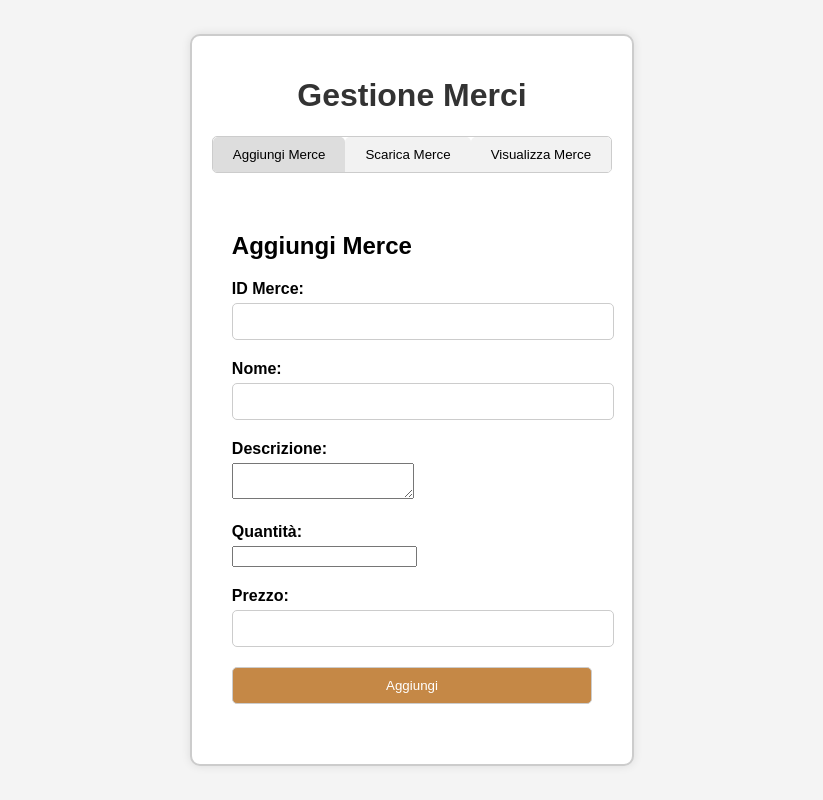
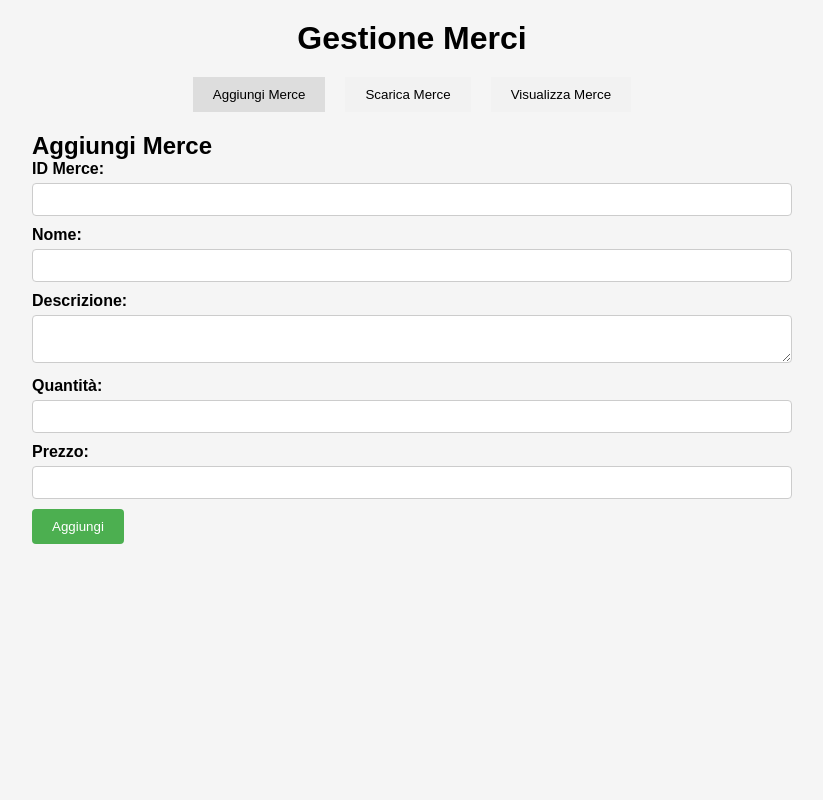
Before and after one commit to vordkan/Raf, a Flask app: page /merce in a window 1280 px wide, after a click on "Aggiungi Merce". Shown: the whole page, without its empty margins (228-1051 px from the left). Run offline with Flask 3, Linux system fonts and the light colour scheme.

Commit message:
aggiornamento css

```diff
--- a/static/css/merci.css
+++ b/static/css/merci.css
@@ -1,137 +1,129 @@
-/* Stile per il wrapper generale della pagina */
-.page-wrapper {
-    max-width: 800px; /* Larghezza massima del riquadro */
-    margin: 50px auto; /* Centra il riquadro nella pagina e aggiunge spazio sopra */
-    padding: 20px; /* Aggiunge spazio intorno ai contenuti */
-    border: 2px solid #ccc; /* Aggiunge un bordo al riquadro */
-    border-radius: 10px; /* Aggiunge un bordo arrotondato */
-    box-shadow: 0 0 10px rgba(0, 0, 0, 0.1); /* Aggiunge un'ombra */
-    background-color: #fff; /* Colore di sfondo */
+/* Reset CSS */
+* {
+    margin: 0;
+    padding: 0;
+    box-sizing: border-box;
 }
 
-/* Stile generale per il corpo della pagina */
 body {
     font-family: Arial, sans-serif;
-    background-color: #f4f4f4;
-    margin: 0;
-    padding: 0;
-    display: flex;
-    justify-content: center;
-    align-items: center;
-    height: 100vh;
+    background-color: #f5f5f5;
 }
 
-/* Stile per il titolo della pagina */
+.page-wrapper {
+    max-width: 800px;
+    margin: 0 auto;
+    padding: 20px;
+}
+
 h1 {
     text-align: center;
-    color: #333; /* Colore del testo modificato */
-}
-
-/* Stile per i form */
-.form-group {
     margin-bottom: 20px;
 }
 
-label {
-    display: block;
-    font-weight: bold;
-    margin-bottom: 5px;
-}
-
-input[type="text"],
-input[type="datetime-local"],
-input[type="submit"],
-select { /* Aggiunto stile per i menu a tendina */
-    width: 100%;
-    padding: 10px;
-    border: 1px solid #ccc;
-    border-radius: 5px;
-}
-
-input[type="submit"] {
-    background-color: #c58846;
-    color: #fff;
-    cursor: pointer;
-    transition: background-color 0.3s;
-}
-
-input[type="submit"]:hover {
-    background-color: #cb7b2b;
-}
-
-/* Stile per i messaggi di errore */
-.error-message {
-    color: red;
-    margin-bottom: 10px;
-}
-
-/* Stile per il calendario */
-.calendar {
-    margin-top: 50px;
-    text-align: center;
-    overflow-x: auto;
-}
-
-.calendar table {
-    width: 100%;
-    border-collapse: collapse;
-}
-
-.calendar th,
-.calendar td {
-    padding: 15px; /* Aggiungi spazio tra le colonne */
-    border: 1px solid #ccc;
-}
-
-.calendar th {
-    background-color: #f2f2f2;
-}
-
-/* Stile per i tab */
 .tabs {
-    overflow: hidden;
-    border: 1px solid #ccc;
-    border-radius: 5px;
+    display: flex;
+    justify-content: center;
     margin-bottom: 20px;
 }
 
 .tab {
-    float: left;
+    margin: 0 10px;
 }
 
 .tab button {
     background-color: #f2f2f2;
-    float: left;
     border: none;
-    outline: none;
+    padding: 10px 20px;
     cursor: pointer;
-    padding: 10px 20px;
-    transition: background-color 0.3s;
-    border-radius: 5px 5px 0 0;
-}
-
-.tab button:hover {
-    background-color: #ddd;
 }
 
 .tab button.active {
-    background-color: #ddd; /* Imposta lo sfondo della tab attiva */
+    background-color: #ddd;
 }
 
 .tabcontent {
     display: none;
-    padding: 20px;
-    border-top: none;
-    clear: both;
 }
 
-/* Stile per il messaggio di successo */
-#addMessage {
-    display: none; /* Inizialmente nascosto */
-    background-color: #d4edda; /* Colore di sfondo verde */
-    color: #155724; /* Colore del testo verde scuro */
-    padding: 10px; /* Spazio interno */
-    border-radius: 5px; /* Bordo arrotondato */
-    margin-top: 10px; /* Spazio sopra il messaggio */
-    text-align: center; /* Testo centrato */
+/* Form styles */
+.form-group {
+    margin-bottom: 10px;
 }
+
+label {
+    font-weight: bold;
+}
+
+input[type="text"],
+input[type="number"],
+textarea {
+    width: 100%;
+    padding: 8px;
+    border: 1px solid #ccc;
+    border-radius: 4px;
+    box-sizing: border-box;
+    margin-top: 5px;
+}
+
+input[type="submit"] {
+    background-color: #4caf50;
+    color: white;
+    padding: 10px 20px;
+    border: none;
+    border-radius: 4px;
+    cursor: pointer;
+}
+
+input[type="submit"]:hover {
+    background-color: #45a049;
+}
+
+/* Table styles */
+.table-container {
+    overflow-x: auto;
+}
+
+#merceTable {
+    width: 100%;
+    border-collapse: collapse;
+    margin-top: 20px;
+}
+
+#merceTable th,
+#merceTable td {
+    padding: 8px;
+    border: 1px solid #ddd;
+    text-align: left;
+}
+
+#merceTable th {
+    background-color: #f2f2f2;
+    font-weight: bold;
+}
+
+#merceTable tbody tr:nth-child(even) {
+    background-color: #f9f9f9;
+}
+
+#merceTable tbody tr:hover {
+    background-color: #f2f2f2;
+}
+
+#merceTable td button {
+    background-color: transparent;
+    border: none;
+    cursor: pointer;
+}
+
+#merceTable td button:hover {
+    color: red;
+}
+
+/* Message styles */
+.message {
+    margin-top: 10px;
+    padding: 10px;
+    border-radius: 4px;
+    display: none;
+}
```
